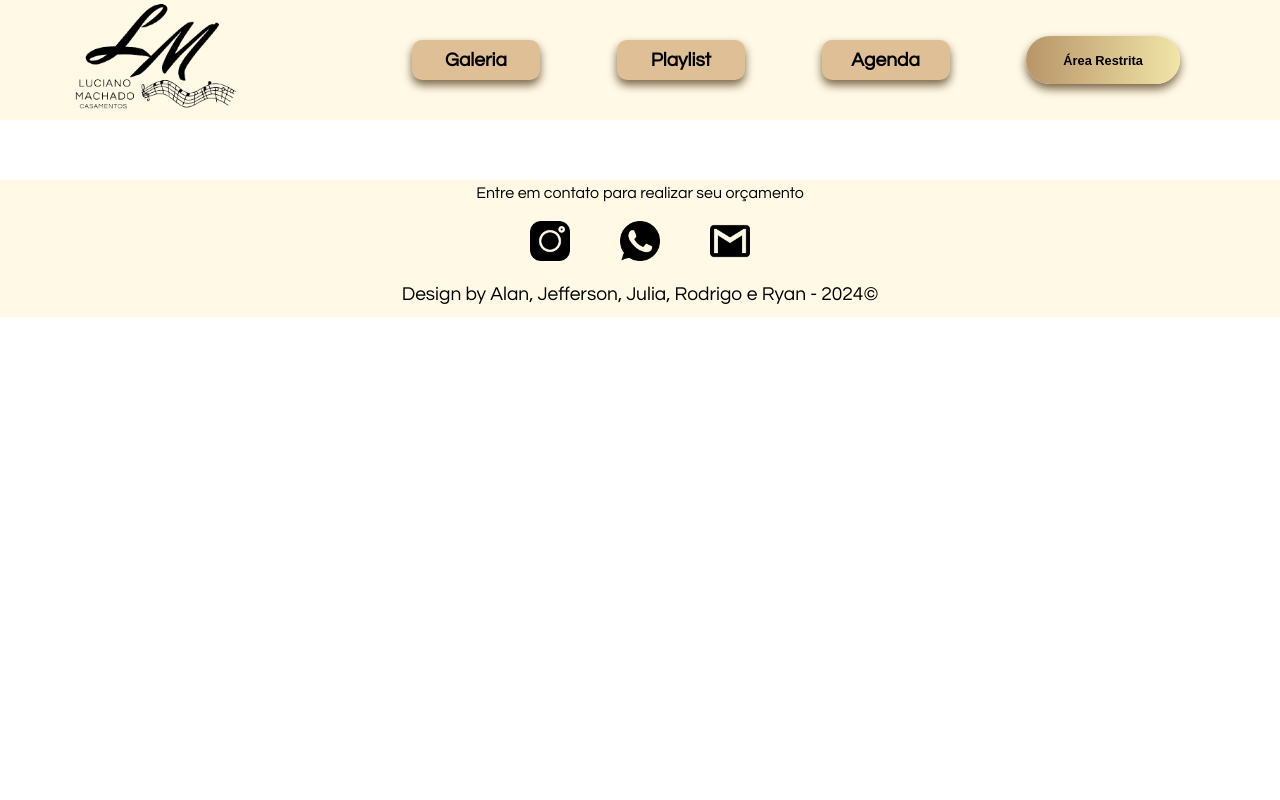
After one commit to DigoPires/Luciano-Machado, a PHP site: page /agenda.html in a window 1280 px wide. The commit adds this page. Run offline with PHP 8.4, Linux system fonts and the light colour scheme.

Commit message:
Novas paginas

```diff
--- a/Menu Principal/CSS/estrutura.css
+++ b/Menu Principal/CSS/estrutura.css
@@ -56,10 +56,6 @@ body {
     margin: 0;
     text-align: center;
     overflow-x: hidden;
-    background-image: url(../IMG/backgrounds/background-teste-1.jpg);
-    background-repeat: no-repeat;
-    background-size: cover;
-    background-position: center;
 }
 
 section {
@@ -188,14 +184,12 @@ header {
     margin: 8px;
     border-radius: 10px;
 }
+
 footer {
-    position:sticky;
-    bottom: 0;
     display: flex;
     flex-direction: column;
     width: 100%;
-    padding-top:5px;
-    padding-bottom: 13px;
+    padding: 5px 0px 13px 0px;
     background-color: #FFF9E6;
 }
 
--- a/Menu Principal/JS/script.js
+++ b/Menu Principal/JS/script.js
@@ -5,8 +5,8 @@ const closeMenu = document.querySelector('.mobile-menu-fechar-x');
 const activeClass = 'active';
 
 const logo = document.querySelector(".logo-container");
-const menu = document.querySelector(".menu-principal");
-const footer = document.querySelector(".footer");
+const menu = document.querySelector("main");
+const footer = document.querySelector("footer");
 
 function setTopo(){
     let static = window.pageYoffset
--- /dev/null
+++ b/Menu Principal/agenda.html
@@ -0,0 +1,78 @@
+<!DOCTYPE html>
+<html lang="pt-br">
+<head>
+    <meta charset="UTF-8">
+    <meta name="viewport" content="width=device-width, initial-scale=1.0">
+    <title>Agenda</title>
+    <link rel="stylesheet" href="./CSS/estrutura.css">
+</head>
+<body>
+    <header id="header">
+        <div class="flex-mobile">
+            <div class="mobile-menu">
+                <div class="line1"></div>
+                <div class="line2"></div>
+                <div class="line3"></div>
+            </div> <!-- mobile-menu -->
+            <div class="logo-container">
+                <div class="logo">
+                    <a href="./index.html" class="inicio"><img src="./IMG/logos/logo-preta-png.png" alt="Logo"></a>
+                </div>
+            </div>
+        </div> <!-- flex-mobile -->
+
+        <div class="nav-bar">
+            <div class="mobile-menu-fechar">
+                <div class="mobile-menu-fechar-x">
+                    <div class="line1"></div>
+                    <div class="line2"></div>
+                </div> <!-- mobile-menu-fechar -->
+            </div>
+            <nav class="menu">
+                <div class="logo">
+                    <a href="./index.html" class="inicio"><img src="./IMG/logos/logo-preta-png.png" alt="Logo"></a>
+                </div>
+                <ul>
+                    <li><a href="./galeria.html" class="ancora">
+                            <p>Galeria</p>
+                        </a></li>
+                    <li><a href="./playlist.html" class="ancora">
+                            <p>Playlist</p>
+                        </a></li>
+                    <li><a href="./agenda.html" class="ancora">
+                            <p>Agenda</p>
+                        </a></li>
+                    <li><button class="area-restrita">Área Restrita</button></li>
+                    <form class="restrita">
+                        <input type="text" placeholder="Login">
+                        <input type="password" placeholder="Senha">
+                        <input class="entrar" type="submit" value="Entrar">
+                    </form>
+                </ul>
+            </nav>
+        </div>
+    </header>
+
+    <main>
+        <section class="agenda">
+
+        </section>
+    </main>
+
+    <footer class="footer">
+        <p>Entre em contato para realizar seu orçamento</p>
+        <div class="icones">
+            <a href="https://www.instagram.com/lumachadocasamentos/" target="_blank"><img class="icones-img"
+                    src="./IMG/icones/instagram.png" alt="Contato Instagram" class="contatos"></a>
+            <a href="#"> <img class="icones-img" src="./IMG/icones/whatsapp.png" alt="Contato WhatsApp"
+                    class="contatos"></a>
+            <a href="#"> <img class="icones-img" src="./IMG/icones/gmail.png" alt="Contato Gmail" class="contatos"></a>
+        </div>
+        <div class="copyright-div">Design by Alan, Jefferson, Julia, Rodrigo e Ryan - 2024&copy;</div>
+    </footer>
+
+    <script src="./JS/script.js"></script>
+    <script src="./JS/scrollMenu.js"></script>
+
+</body>
+</html>
--- a/Menu Principal/index.html
+++ b/Menu Principal/index.html
@@ -11,7 +11,6 @@
 </head>
 
 <body>
-
     <header id="header">
         <div class="flex-mobile">
             <div class="mobile-menu">
@@ -44,7 +43,7 @@
                     <li><a href="#" class="ancora">
                             <p>Playlist</p>
                         </a></li>
-                    <li><a href="#" class="ancora">
+                    <li><a href="./agenda.html" class="ancora">
                             <p>Agenda</p>
                         </a></li>
                     <li><button class="area-restrita">Área Restrita</button></li>
@@ -113,9 +112,6 @@
                     <button class="control-btn" onclick="nextSlide()">&gt;</button>
                 </div>
             </div>
-            </div>
-            </div>
-            </div>
         </section>
     </main>
 
```
Also changed, not shown: Menu Principal/CSS/menu-principal.css (+7 -0 lines), Menu Principal/galeria.html (added, +78 -0 lines), Menu Principal/playlist.html (added, +78 -0 lines).
